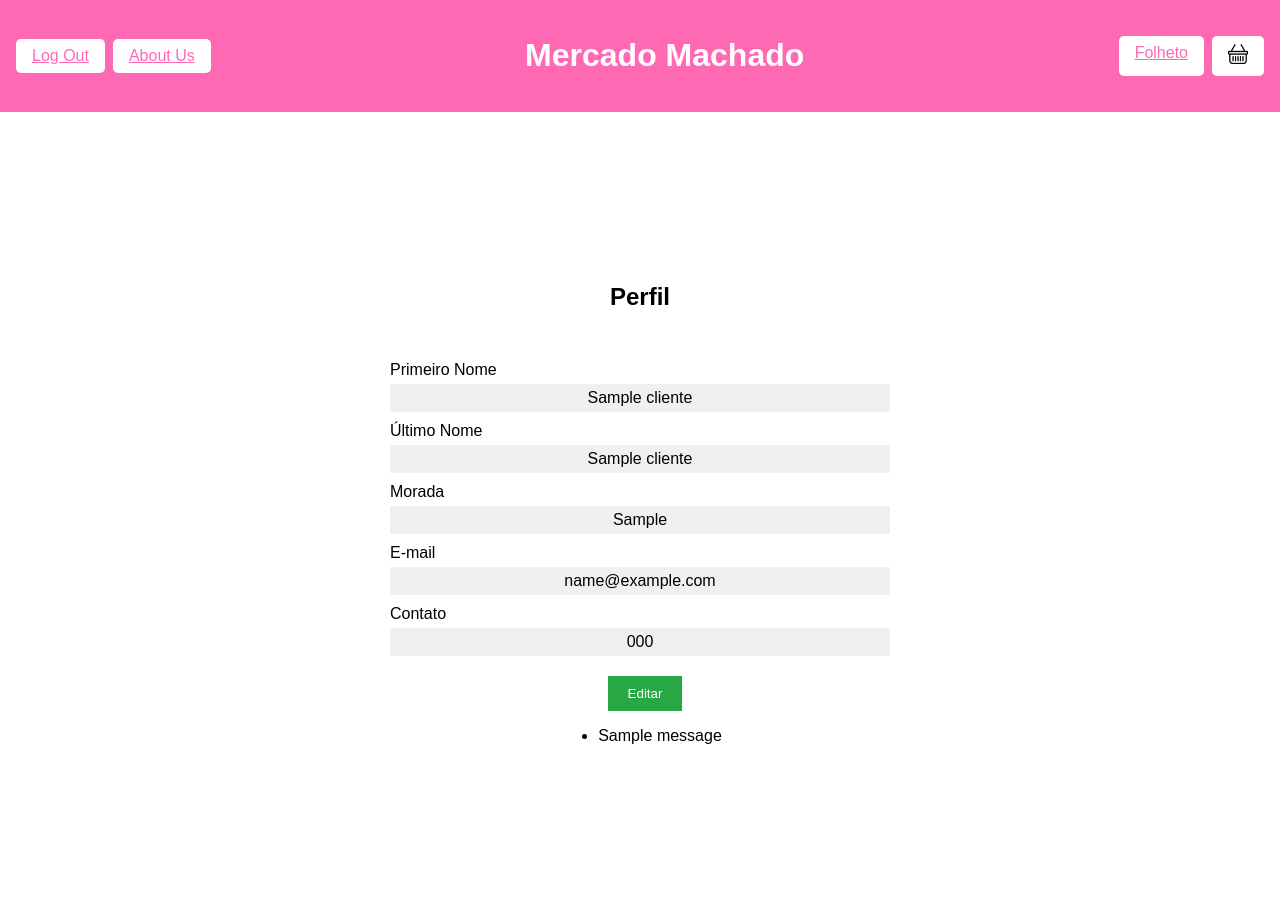
After one commit to TewPhlyFire/BD2-TP, a Django app: page /UserPage/1/ in a window 1280 px wide. The commit adds this page. Run offline with Django 5.2, Linux system fonts and the light colour scheme; tables that the repository leaves empty hold one stand-in row (values such as "Sample post"); one stand-in notice (Sample message) is shown.

Commit message:
coisas novas

```diff
--- a/projbd2/myapp/templates/AboutUs.html
+++ b/projbd2/myapp/templates/AboutUs.html
@@ -11,6 +11,7 @@
     <header class="header">
         <div class="container">
             <div class="buttonright">
+                <a class="customer-support" href="{% url 'log_out' %}">log out</a>
                 <a class="customer-support" href="{% url 'about_us' %}">About Us</a>
 
             </div>
--- a/projbd2/myapp/templates/AdicionarProduto.html
+++ b/projbd2/myapp/templates/AdicionarProduto.html
@@ -15,6 +15,7 @@
 
             </div>
             <div class="logo">
+                <a class="customer-support" href="{% url 'log_out' %}">log out</a>
                 <h1><a href="{% url 'home_page_login' %}">Mercado Machado</a></h1>
             </div>
             <div class="buttonleft">
--- a/projbd2/myapp/templates/AdminPage.html
+++ b/projbd2/myapp/templates/AdminPage.html
@@ -15,6 +15,7 @@
 
             </div>
             <div class="logo">
+                <a class="customer-support" href="{% url 'log_out' %}">log out</a>
                 <h1><a href="{% url 'home_page_login' %}">Mercado Machado</a></h1>
             </div>
             <div class="buttonleft">
--- a/projbd2/myapp/templates/Cesto.html
+++ b/projbd2/myapp/templates/Cesto.html
@@ -13,6 +13,7 @@
     <header class="header">
         <div class="container">
             <div class="buttonright">
+                <a class="customer-support" href="{% url 'log_out' %}">log out</a>
                 <a class="customer-support" href="{% url 'about_us' %}">About Us</a>
 
             </div>
--- a/projbd2/myapp/templates/CestoNoLogin.html
+++ b/projbd2/myapp/templates/CestoNoLogin.html
@@ -13,6 +13,7 @@
     <header class="header">
         <div class="container">
             <div class="buttonright">
+                <a class="customer-support" href="{% url 'log_out' %}">log out</a>
                 <a class="customer-support" href="{% url 'about_us' %}">About Us</a>
 
             </div>
--- a/projbd2/myapp/templates/DescobreMais.html
+++ b/projbd2/myapp/templates/DescobreMais.html
@@ -73,6 +73,7 @@
     <header class="header">
         <div class="container">
             <div class="buttonright">
+                <a class="customer-support" href="{% url 'log_out' %}">log out</a>
                 <a class="customer-support" href="{% url 'about_us' %}">About Us</a>
 
             </div>
--- a/projbd2/myapp/templates/DetalhesAdmin.html
+++ b/projbd2/myapp/templates/DetalhesAdmin.html
@@ -11,6 +11,7 @@
     <header class="header">
         <div class="container">
             <div class="buttonright">
+                <a class="customer-support" href="{% url 'log_out' %}">log out</a>
                 <a class="customer-support" href="{% url 'about_us' %}">About Us</a>
 
             </div>
--- a/projbd2/myapp/templates/Folheto.html
+++ b/projbd2/myapp/templates/Folheto.html
@@ -11,6 +11,7 @@
     <header class="header">
         <div class="container">
             <div class="buttonright">
+                <a class="customer-support" href="{% url 'log_out' %}">log out</a>
                 <a class="customer-support" href="{% url 'about_us' %}">About Us</a>
 
             </div>
--- a/projbd2/myapp/templates/HomePageLogin.html
+++ b/projbd2/myapp/templates/HomePageLogin.html
@@ -11,8 +11,11 @@
     <header class="header">
         <div class="container">
             <div class="buttonright">
+                <a class="customer-support" href="{% url 'log_out' %}">log out</a>
+                <a class="customer-support" href="{% url 'UserPage' cliente.nif_cliente %}">
+                    <button type="button" id="profile-button">Ir para o Perfil</button>
+                </a>
                 <a class="customer-support" href="{% url 'about_us' %}">About Us</a>
-
             </div>
             <div class="logo">
                 <h1><a href="{% url 'home_page_login' %}">Mercado Machado</a></h1>
--- a/projbd2/myapp/templates/PagarCenas.html
+++ b/projbd2/myapp/templates/PagarCenas.html
@@ -13,6 +13,7 @@
     <header class="header">
         <div class="container">
             <div class="buttonright">
+                <a class="customer-support" href="{% url 'log_out' %}">log out</a>
                 <a class="customer-support" href="{% url 'about_us' %}">About Us</a>
 
             </div>
--- /dev/null
+++ b/projbd2/myapp/templates/UserPage.html
@@ -0,0 +1,206 @@
+{% load static %}
+<!DOCTYPE html>
+<html lang="pt">
+<head>
+    <meta charset="UTF-8">
+    <meta name="viewport" content="width=device-width, initial-scale=1.0">
+    <title>Editar Perfil - Mercado Machado</title>
+    <link rel="stylesheet" href="{% static 'css/PagarCenas.css' %}">
+    <style>
+        .content {
+            display: flex;
+            justify-content: center;
+            align-items: center;
+            flex-direction: column;
+            height: 100vh;
+            text-align: center;
+        }
+
+        .profile-info {
+            width: 80%;
+            max-width: 500px;
+            margin-top: 20px;
+        }
+
+        .form-group {
+            margin: 10px 0;
+        }
+
+        .form-group input {
+            width: 100%;
+        }
+
+        .form-group label {
+            display: block;
+            text-align: left;
+            margin-bottom: 5px;
+        }
+
+        .form-group .profile-text {
+            padding: 5px;
+            background-color: #f0f0f0;
+        }
+
+        .form-title {
+            margin-bottom: 20px;
+        }
+
+        button {
+            margin-top: 10px;
+        }
+
+        #edit-button {
+            background-color: #28a745; /* Cor verde */
+            color: white;
+            border: none;
+            padding: 10px 20px;
+            cursor: pointer;
+            margin-left: 10px;
+        }
+
+        #edit-button:hover {
+            background-color: #218838; /* Cor verde mais escura ao passar o mouse */
+        }
+
+        .edit-profile-form {
+            display: none; /* Inicialmente escondemos o formulário */
+            width: 80%;
+            max-width: 500px;
+            margin-top: 20px;
+        }
+
+        .form-group input {
+            background-color: white;
+        }
+
+        /* Estilos para o botão de Cancelar */
+        #cancel-button {
+            background-color: #dc3545; /* Cor vermelha */
+            color: white;
+            border: none;
+            padding: 10px 20px;
+            cursor: pointer;
+            margin-top: 10px;
+        }
+
+        #cancel-button:hover {
+            background-color: #c82333; /* Cor vermelha mais escura ao passar o mouse */
+        }
+
+        /* Estilo para o botão Salvar */
+        #save-button {
+            background-color: #28a745; /* Cor verde */
+            color: white;
+            border: none;
+            padding: 10px 20px;
+            cursor: pointer;
+            margin-top: 10px;
+        }
+
+        #save-button:hover {
+            background-color: #218838; /* Cor verde mais escura ao passar o mouse */
+        }
+    </style>
+</head>
+<body>
+    <header class="header">
+        <div class="container">
+            <div class="buttonright">
+                <a class="customer-support" href="{% url 'log_out' %}">Log Out</a>
+                <a class="customer-support" href="{% url 'about_us' %}">About Us</a>
+            </div>
+            <div class="logo">
+                <h1><a href="{% url 'home_page_login' %}">Mercado Machado</a></h1>
+            </div>
+            <div class="buttonleft">
+                <a class="customer-support" href="{% url 'folheto' %}">Folheto</a>
+                <a class="customer-support" href="{% url 'cesto' %}"><img src="{% static 'img/Vector.png' %}" alt="Cesto" style="width: 20px; height: 20px;"></a>
+            </div>
+        </div>
+    </header>
+
+    <main class="content">
+        <h2 class="form-title">Perfil</h2>
+
+        <div class="profile-info">
+            <div class="form-group">
+                <label for="pnome_cliente">Primeiro Nome</label>
+                <div class="profile-text">{{ cliente.pnome_cliente }}</div>
+            </div>
+
+            <div class="form-group">
+                <label for="unome_cliente">Último Nome</label>
+                <div class="profile-text">{{ cliente.unome_cliente }}</div>
+            </div>
+
+            <div class="form-group">
+                <label for="morada">Morada</label>
+                <div class="profile-text">{{ cliente.morada }}</div>
+            </div>
+
+            <div class="form-group">
+                <label for="mail">E-mail</label>
+                <div class="profile-text">{{ cliente.mail }}</div>
+            </div>
+
+            <div class="form-group">
+                <label for="contacto_tel">Contato</label>
+                <div class="profile-text">{{ cliente.contacto_tel }}</div>
+            </div>
+
+            <!-- Botão Editar ao lado -->
+            <button type="button" id="edit-button">Editar</button>
+        </div>
+
+        <!-- Formulário de edição escondido inicialmente -->
+        <div class="edit-profile-form" id="edit-form">
+            <form method="POST" action="{% url 'editar_perfil' cliente.nif_cliente %}">
+                {% csrf_token %}
+                <div class="form-group">
+                    <label for="pnome_cliente">Primeiro Nome</label>
+                    <input type="text" id="pnome_cliente" name="pnome_cliente" value="{{ cliente.pnome_cliente }}" required>
+                </div>
+
+                <div class="form-group">
+                    <label for="unome_cliente">Último Nome</label>
+                    <input type="text" id="unome_cliente" name="unome_cliente" value="{{ cliente.unome_cliente }}" required>
+                </div>
+
+                <div class="form-group">
+                    <label for="morada">Morada</label>
+                    <input type="text" id="morada" name="morada" value="{{ cliente.morada }}" required>
+                </div>
+
+                <div class="form-group">
+                    <label for="mail">E-mail</label>
+                    <input type="email" id="mail" name="mail" value="{{ cliente.mail }}" required>
+                </div>
+
+                <div class="form-group">
+                    <label for="contacto_tel">Contato</label>
+                    <input type="text" id="contacto_tel" name="contacto_tel" value="{{ cliente.contacto_tel }}" required>
+                </div>
+
+                <!-- Botões de Salvar e Cancelar -->
+                <button type="submit" id="save-button">Salvar Alterações</button>
+                <button type="button" id="cancel-button" onclick="window.location.href='{{ request.path }}';">Cancelar</button>
+            </form>
+        </div>
+
+        {% if messages %}
+            <ul class="messages">
+                {% for message in messages %}
+                    <li class="{{ message.tags }}">{{ message }}</li>
+                {% endfor %}
+            </ul>
+        {% endif %}
+    </main>
+
+    <script>
+        document.getElementById('edit-button').addEventListener('click', function() {
+            document.querySelector('.profile-info').style.display = 'none';  // Esconde as informações do perfil
+            document.getElementById('edit-form').style.display = 'block';   // Exibe o formulário de edição
+        });
+    </script>
+</body>
+</html>
--- a/projbd2/myapp/urls.py
+++ b/projbd2/myapp/urls.py
@@ -15,4 +15,8 @@ urlpatterns = [
     path('login/', views.login, name='login'),
     path('registar/', views.registar, name='registar'),
     path('pagar-cenas/', views.pagar_cenas, name='pagar_cenas'),
+    path('log_out/', views.log_out, name='log_out'),
+    path('UserPage/<int:nif_cliente>/', views.UserPage, name='UserPage'),
+    path('editar_perfil/<int:nif_cliente>/', views.editar_perfil, name='editar_perfil'),
+
 ]
--- a/projbd2/myapp/views.py
+++ b/projbd2/myapp/views.py
@@ -86,6 +86,47 @@ def home_page_login(request):
     categories = Categoria.objects.all()
     return render(request, 'HomePageLogin.html', {'promos': promos, 'categories': categories})
 
+# View para a página 'UserPage'
+def UserPage(request, nif_cliente):
+    with connection.cursor() as cursor:
+        cursor.execute("SELECT pnome_cliente, unome_cliente, morada, mail, contacto_tel FROM cliente WHERE nif_cliente = %s", [nif_cliente])
+        row = cursor.fetchone()
+
+    if row:
+        cliente = {
+            'nif_cliente': nif_cliente,
+            'pnome_cliente': row[0],
+            'unome_cliente': row[1],
+            'morada': row[2],
+            'mail': row[3],
+            'contacto_tel': row[4],
+        }
+    else:
+        cliente = None  # Se não encontrar o cliente, evita erro
+
+    return render(request, 'UserPage.html', {'cliente': cliente})
+
+
+# Editar perfil
+def editar_perfil(request, nif_cliente):
+    if request.method == "POST":
+        pnome_cliente = request.POST.get("pnome_cliente")
+        unome_cliente = request.POST.get("unome_cliente")
+        morada = request.POST.get("morada")
+        mail = request.POST.get("mail")
+        contacto_tel = request.POST.get("contacto_tel")
+
+        with connection.cursor() as cursor:
+            cursor.execute("""
+                UPDATE cliente
+                SET pnome_cliente = %s, unome_cliente = %s, morada = %s, mail = %s, contacto_tel = %s
+                WHERE nif_cliente = %s
+            """, [pnome_cliente, unome_cliente, morada, mail, contacto_tel, nif_cliente])
+
+        return redirect('UserPage', nif_cliente=nif_cliente)
+
+    return redirect('UserPage', nif_cliente=nif_cliente)
+
 # View para a página 'Login'
 def login(request):
     if request.method == 'POST':
@@ -101,6 +142,11 @@ def login(request):
         return redirect('home_page_login')
 
     return render(request, 'login.html')
+
+def log_out(request):
+    if 'cliente' in request.session:
+        del request.session['cliente']
+    return redirect('login')
 
 def registar(request):
     if request.method == "POST":
```
